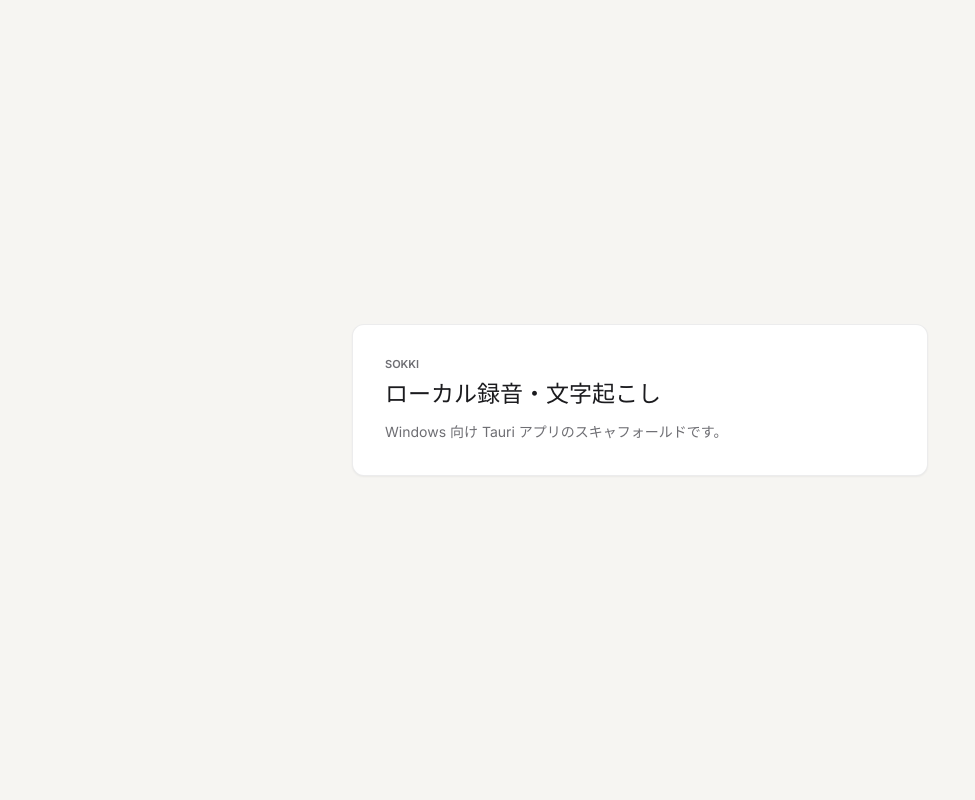
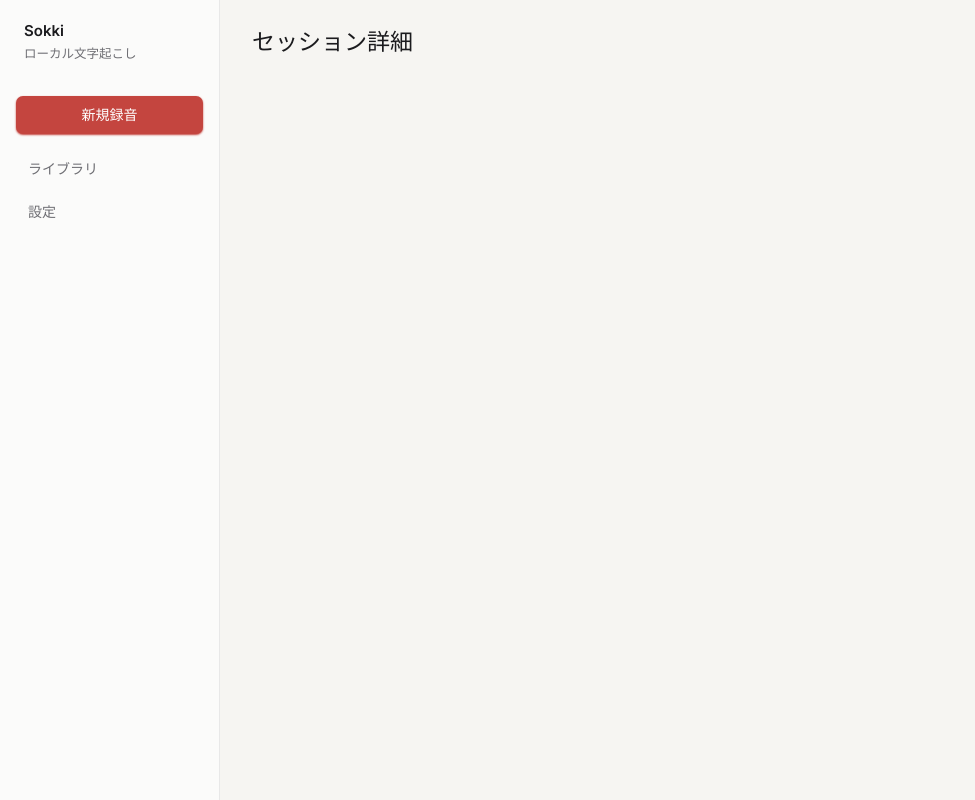
Before and after one commit to tossyhal/Sokki, a React (Vite) app: page /session/1 in a window 1280 px wide. Shown: the whole page, without its empty margins (0-975 px from the left). Built offline with nearby package versions, Linux system fonts and the light colour scheme.

Commit message:
feat: add app shell with sidebar and router

```diff
--- a/package.json
+++ b/package.json
@@ -16,7 +16,8 @@
     "@fontsource/noto-sans-jp": "^5.2.9",
     "@tauri-apps/api": "2",
     "react": "18",
-    "react-dom": "18"
+    "react-dom": "18",
+    "react-router-dom": "^7.18.1"
   },
   "devDependencies": {
     "@tauri-apps/cli": "2",
--- a/src/App.tsx
+++ b/src/App.tsx
@@ -1,11 +1,57 @@
+import { NavLink, Navigate, Route, Routes } from "react-router-dom";
+import Library from "./pages/Library";
+import Onboarding from "./pages/Onboarding";
+import Record from "./pages/Record";
+import SessionDetail from "./pages/SessionDetail";
+import Settings from "./pages/Settings";
+
+const navItems = [
+  { to: "/", label: "ライブラリ" },
+  { to: "/settings", label: "設定" },
+];
+
+function navClassName({ isActive }: { isActive: boolean }) {
+  return [
+    "rounded-btn px-3 py-2 text-body transition-colors",
+    isActive ? "bg-elevate text-ink" : "text-ink-2 hover:bg-surface hover:text-ink",
+  ].join(" ");
+}
+
 export default function App() {
   return (
-    <main className="grid min-h-screen place-items-center bg-bg p-8 text-ink">
-      <section className="w-full max-w-xl rounded-panel border border-line bg-surface p-8 shadow-card">
-        <p className="mb-2 text-micro font-semibold uppercase text-ink-2">Sokki</p>
-        <h1 className="mb-3 text-h1">ローカル録音・文字起こし</h1>
-        <p className="text-body text-ink-2">Windows 向け Tauri アプリのスキャフォールドです。</p>
-      </section>
-    </main>
+    <div className="flex min-h-screen bg-bg text-ink">
+      <aside className="flex w-sidebar shrink-0 flex-col border-r border-line bg-surface-2 px-4 py-5">
+        <div className="mb-8 px-2">
+          <p className="text-title">Sokki</p>
+          <p className="mt-1 text-meta text-ink-2">ローカル文字起こし</p>
+        </div>
+
+        <NavLink
+          to="/record"
+          className="mb-4 rounded-btn bg-accent px-3 py-2 text-center text-body font-semibold text-white shadow-accent hover:bg-accent-hover"
+        >
+          新規録音
+        </NavLink>
+
+        <nav className="grid gap-1">
+          {navItems.map((item) => (
+            <NavLink key={item.to} to={item.to} className={navClassName} end={item.to === "/"}>
+              {item.label}
+            </NavLink>
+          ))}
+        </nav>
+      </aside>
+
+      <main className="min-w-0 flex-1">
+        <Routes>
+          <Route path="/onboarding" element={<Onboarding />} />
+          <Route path="/" element={<Library />} />
+          <Route path="/record" element={<Record />} />
+          <Route path="/session/:id" element={<SessionDetail />} />
+          <Route path="/settings" element={<Settings />} />
+          <Route path="*" element={<Navigate to="/" replace />} />
+        </Routes>
+      </main>
+    </div>
   );
 }
--- a/src/main.tsx
+++ b/src/main.tsx
@@ -8,9 +8,12 @@ import "@fontsource/noto-sans-jp/600.css";
 import "@fontsource/noto-sans-jp/700.css";
 import "./styles/index.css";
 import App from "./App";
+import { BrowserRouter } from "react-router-dom";
 
 ReactDOM.createRoot(document.getElementById("root") as HTMLElement).render(
   <React.StrictMode>
-    <App />
+    <BrowserRouter>
+      <App />
+    </BrowserRouter>
   </React.StrictMode>,
 );
--- /dev/null
+++ b/src/pages/Library.tsx
@@ -0,0 +1,7 @@
+export default function Library() {
+  return (
+    <section className="px-8 py-7">
+      <h1 className="text-h1">ライブラリ</h1>
+    </section>
+  );
+}
--- /dev/null
+++ b/src/pages/Onboarding.tsx
@@ -0,0 +1,7 @@
+export default function Onboarding() {
+  return (
+    <section className="px-8 py-7">
+      <h1 className="text-h1">オンボーディング</h1>
+    </section>
+  );
+}
--- /dev/null
+++ b/src/pages/Record.tsx
@@ -0,0 +1,7 @@
+export default function Record() {
+  return (
+    <section className="px-8 py-7">
+      <h1 className="text-h1">新規録音</h1>
+    </section>
+  );
+}
--- /dev/null
+++ b/src/pages/SessionDetail.tsx
@@ -0,0 +1,7 @@
+export default function SessionDetail() {
+  return (
+    <section className="px-8 py-7">
+      <h1 className="text-h1">セッション詳細</h1>
+    </section>
+  );
+}
--- /dev/null
+++ b/src/pages/Settings.tsx
@@ -0,0 +1,7 @@
+export default function Settings() {
+  return (
+    <section className="px-8 py-7">
+      <h1 className="text-h1">設定</h1>
+    </section>
+  );
+}
```
Also changed, not shown: 1 other file (tests, documents, lock files or other folders).
